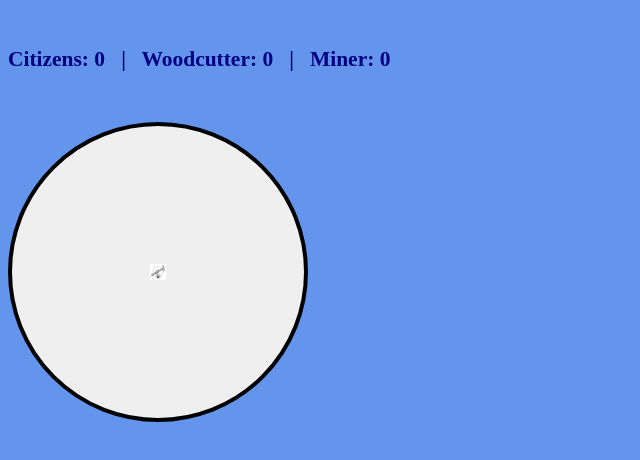
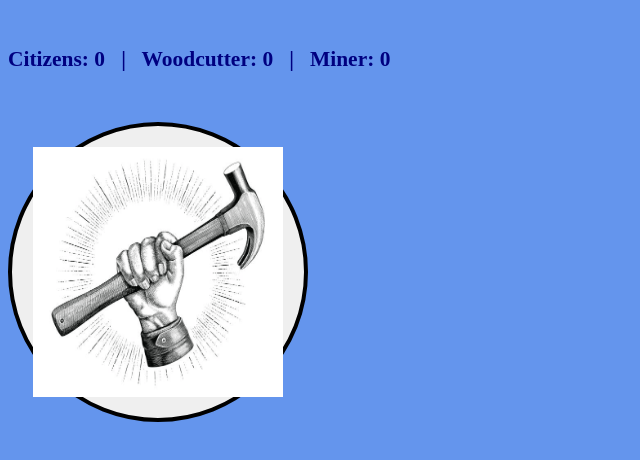
Before and after one commit to JackDoesNotExist/ESOC300-Project, a plain HTML site: page game.html in a window 1280 px wide. Shown: the part 48-508 px from the top of the page, without its empty margins (0-640 px from the left). Drawn offline with Linux system fonts and the light colour scheme.

Commit message:
Fix dimensions for .hammer class to use rem units

```diff
--- a/style.css
+++ b/style.css
@@ -20,8 +20,8 @@ body {
 }
 
 .hammer {
-  width: 15.625;
-  height: 15.625;
+  width: 15.625rem;
+  height: 15.625rem;
 }
 
 .pageButtons {
```
